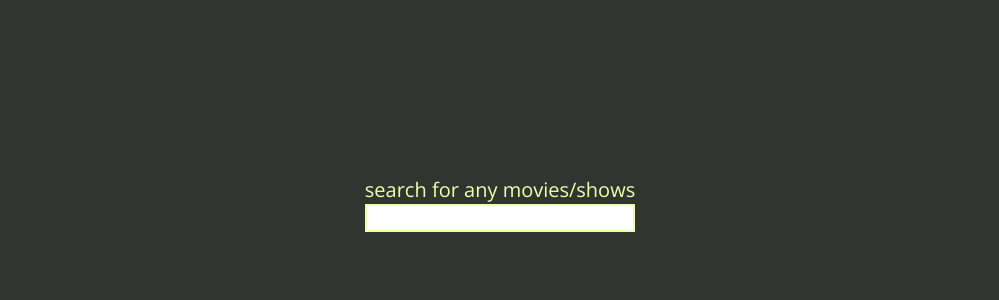
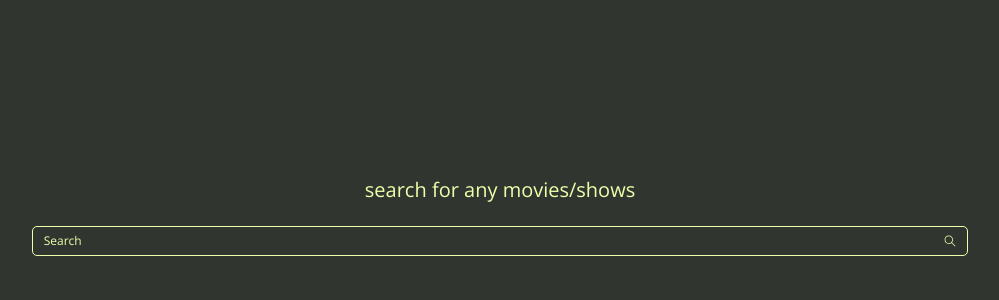
Before and after one commit to Massa-Albani4/movie-trailer-app, a React (Vite) app: page / in a window 1280 px wide. Shown: the top 300 px of the page, without its empty margins (140-1139 px from the left). Built offline with nearby package versions, Linux system fonts and the light colour scheme.

Commit message:
Add spacing styles

```diff
--- a/src/App.jsx
+++ b/src/App.jsx
@@ -1,15 +1,31 @@
 import { useState } from "react";
 import ReactPlayer from "react-player/youtube";
 import movieTrailer from "movie-trailer";
+import searchIcon from "./search-icon.svg";
 
 function App() {
   return (
     <div className="h-screen flex font-body justify-center bg-dark-green">
-      <div className="flex flex-col mt-44">
-        <h1 className="text-xl text-light-green">
+      <div className="flex flex-col items-center mt-44 w-[87%]">
+        <h1 className="text-xl mb-[1.38rem] text-light-green">
           search for any movies/shows
         </h1>
-        <input className="border-2 border-light-green" type="search" />
+        <div
+          className="border-[1px] w-[84%] mb-14 cursor-pointer flex flex-row bg-dark-green rounded-[5px] px-[.65rem] py-[.38rem] text-light-green"
+          autoComplete="off"
+        >
+          <input
+            className="bg-transparent w-full focus:outline-none focus:ring-0 placeholder:text-light-green placeholder:text-xs text-xs"
+            type="text"
+            placeholder="Search"
+          />
+          <img className="size-3 mt-[.1rem]" src={searchIcon} alt="" />
+        </div>
+        <ReactPlayer
+          url="https://www.youtube.com/watch?v=LXb3EKWsInQ"
+          width={"100%"}
+          height={"18rem"}
+        />
       </div>
     </div>
   );
--- a/tailwind.config.js
+++ b/tailwind.config.js
@@ -6,6 +6,9 @@ export default {
       screens: {
         xl: "1440px",
         "2xl": "1920px",
+      },
+      backgroundColor: {
+        transparent: "transparent",
       },
     },
     fontFamily: {
```
Also changed, not shown: src/search-icon.svg.
